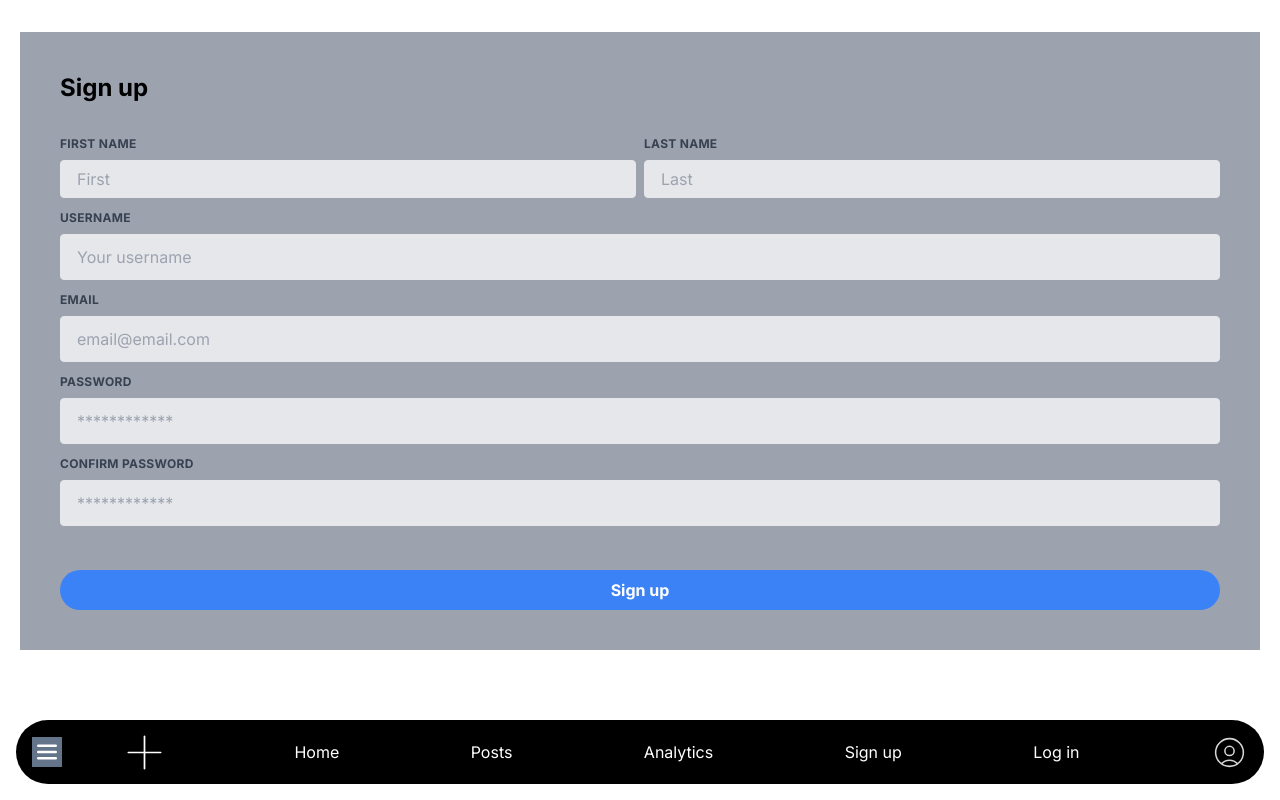
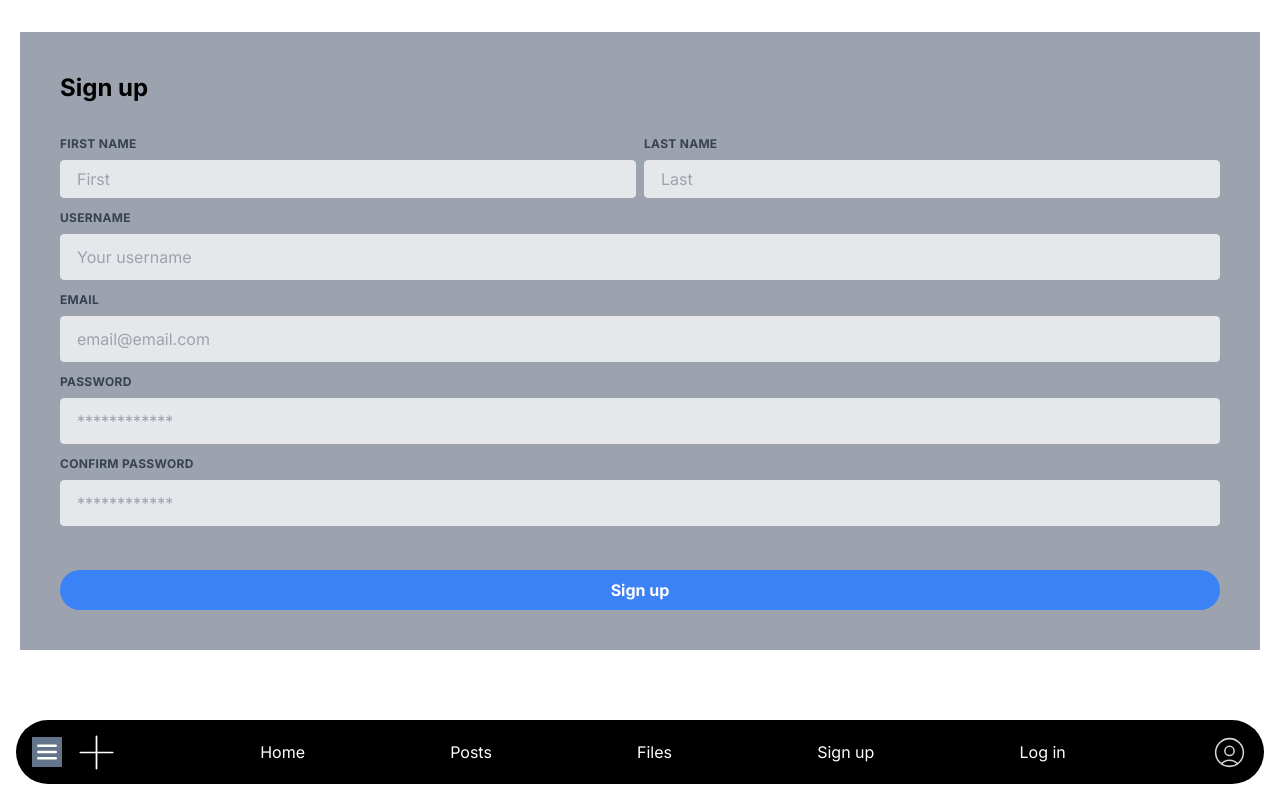
Before and after one commit to Abstractmachina/cms-dashboard, a Next.js app: page /signup in a window 1280 px wide. Both pictures are taken after a click on the button 47 px from the left and 752 px from the top of the page. Built offline with nearby package versions, Linux system fonts and the light colour scheme.

Commit message:
adding image upload handler for editor. was able to assign a custom method.

```diff
--- /dev/null
+++ b/app/api/files/images/new/route.ts
@@ -0,0 +1,8 @@
+import { NextRequest, NextResponse } from "next/server";
+
+export const POST = async (req: NextRequest) => {
+    console.log(req);
+
+
+    return NextResponse.json({location: "test"}, {status:200});
+}
--- a/app/api/users/route.ts
+++ b/app/api/users/route.ts
@@ -1,5 +1,4 @@
 import { IUserSignupForm } from "@/app/signup/page";
-import connectDb from "@/lib/connectDb";
 import dbConnect from "@/lib/dbConnect";
 import User from "@/models/user.model";
 import { NextRequest, NextResponse } from "next/server";
--- a/app/newPost/page.tsx
+++ b/app/newPost/page.tsx
@@ -73,6 +73,13 @@ const NewPost = () => {
         }
     }
 
+    const handleimageUpload = async (blobInfo:any, progress:any) : Promise<string> =>  {
+        console.log("image upload path")
+
+        return new Promise<string>((resolve) => {
+            resolve("test");
+        });
+    }
 
     return (
         <form action="/api/postSubmitted" method="post" onSubmit={handleSubmit}>
@@ -111,6 +118,9 @@ const NewPost = () => {
                     content_style: 'body { font-family:Helvetica,Arial,sans-serif; font-size:14px }',
                     promotion: false,
                     branding: false,
+                    images_upload_handler: handleimageUpload,
+                    // images_upload_url: "/api/files/images/new",
+                    automatic_uploads: true
                 }}
             />
 
--- a/app/signup/page.tsx
+++ b/app/signup/page.tsx
@@ -1,6 +1,6 @@
 "use client";
 
-import { IUser } from "@/models/user.model";
+import { IUser } from "@/types/IUser";
 import { useState } from "react";
 
 const server : string = process.env.SERVER || "";
--- a/components/Nav.tsx
+++ b/components/Nav.tsx
@@ -27,7 +27,7 @@ const Nav = () => {
         </button>
 
         {showFull ? (
-            <div className='flex flex-grow flex-row items-center justify-between ml-16'>
+            <div className='flex flex-grow flex-row items-center justify-between ml-4'>
                 <Link href="/newPost">
                     <Image src="/assets/plus_slim.svg" width={37} height={37} alt="create new post"/>
                 </Link>
@@ -37,8 +37,8 @@ const Nav = () => {
                 <Link href="/posts">
                     Posts
                 </Link>
-                <Link href="/analytics">
-                    Analytics
+                <Link href="/files">
+                    Files
                 </Link>
                 <Link href="/signup">
                     Sign up
--- /dev/null
+++ b/tinymceTest.ts
@@ -0,0 +1 @@
+console.log("helly tiny");
```
